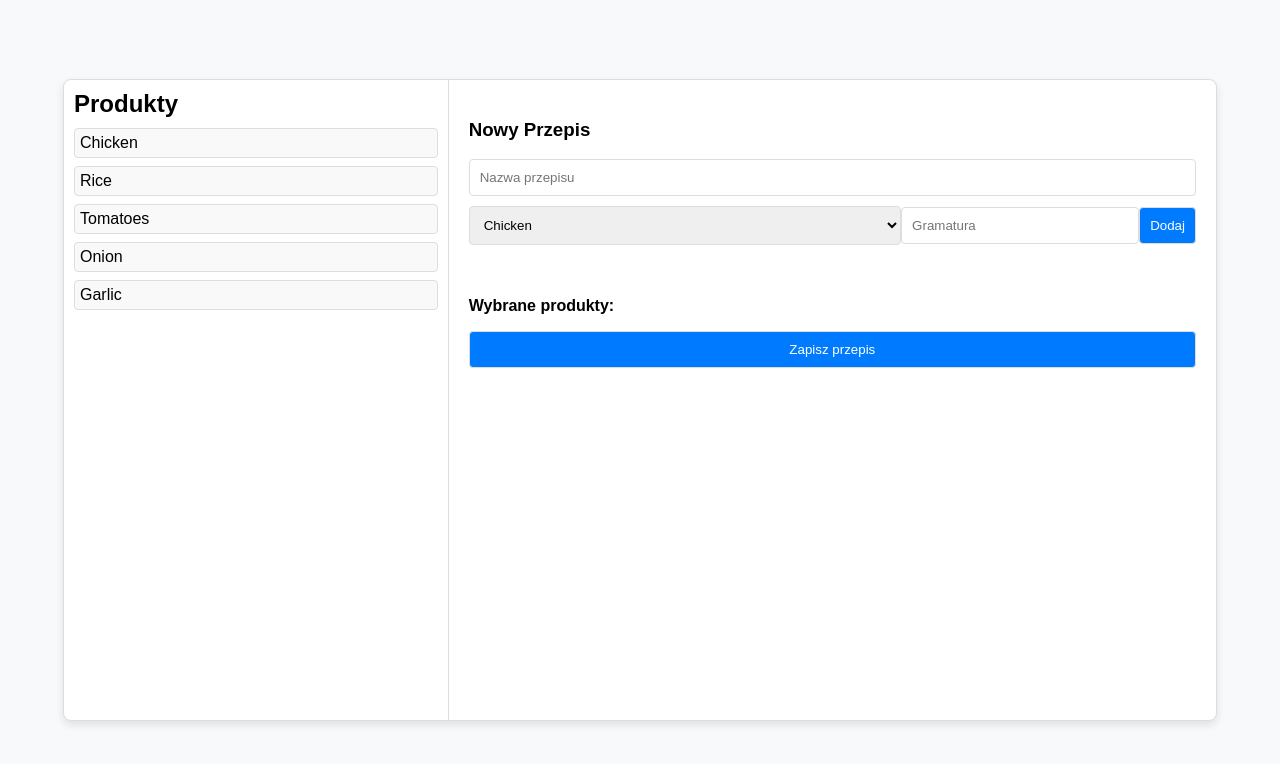
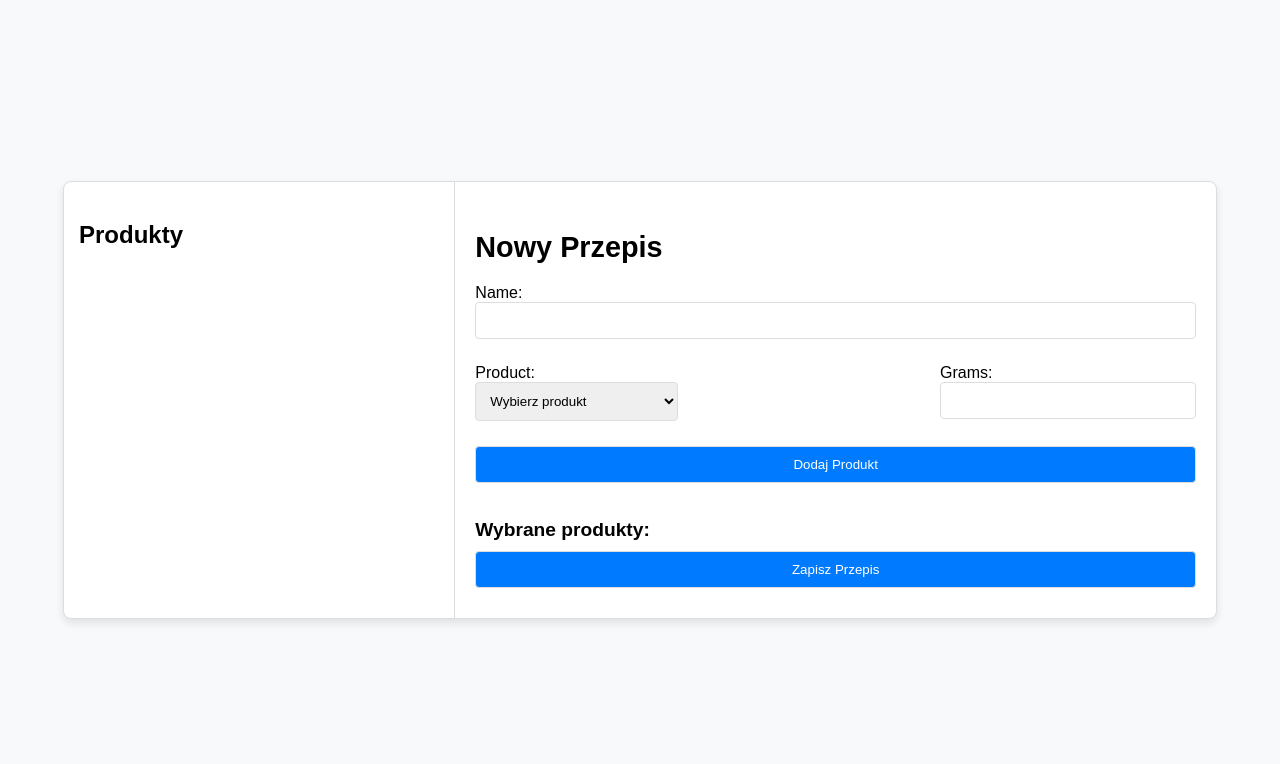
Before and after one commit to KubaWoj666/KcalApp, a Django app: page /add-recipe/ in a window 1280 px wide. Shown: the top 764 px of the page. Run offline with Django 4.2, Linux system fonts and the light colour scheme; data that the repository does not hold is empty; parts of the project's set-up code (start-up, migrations or seed data) failed here and were passed over; some libraries are stand-ins or nearby versions.

Commit message:
Adding recipes and products, as well as deleting products from a recipe using AJAX, is working properly.

```diff
--- a/core/forms.py
+++ b/core/forms.py
@@ -1,12 +1,20 @@
 from django import forms
-from .models import Product, RecipeProduct
+from .models import Product, RecipeProduct, Recipe
 
 class ProductForm(forms.ModelForm):
     class Meta:
         model = Product
         exclude = ["id"]
 
+
+
 class RecipeProductForm(forms.ModelForm):
+    name = forms.CharField(max_length=150)
+    product = forms.ModelChoiceField(
+        queryset=Product.objects.all(),
+        empty_label="Wybierz produkt",  # Tekst placeholdera
+        widget=forms.Select(attrs={"class": "form-control border-primary"})
+    )
     class Meta:
         model = RecipeProduct
-        exclude = ["id"]
+        fields = ["name", "product", "grams"]
--- a/core/urls.py
+++ b/core/urls.py
@@ -5,5 +5,6 @@ urlpatterns = [
     path("", views.home_view, name="home"),
     path("recipe-detail/<int:pk>", views.recipe_detail, name="recipe_detail"),
     path("add-product/", views.add_and_fetch_product, name="add_product"),
-    path("add-recipe/", views.add_recipe, name="add_recipe")
+    path("add-recipe/", views.add_recipe, name="add_recipe"),
+    path("delete-from-product-list/", views.delete_from_product_list, name="delete_from_product_list")
 ]
--- a/core/views.py
+++ b/core/views.py
@@ -1,11 +1,18 @@
 from django.shortcuts import render, redirect
-from django.http import Http404
+from django.http import Http404, JsonResponse
+from django.shortcuts import get_object_or_404
 
 from .models import Product, Recipe, RecipeProduct
 from .forms import ProductForm, RecipeProductForm
 
+def is_ajax(request):
+    return request.META.get('HTTP_X_REQUESTED_WITH') == 'XMLHttpRequest'
+
+
 def home_view(request):
     recipes = Recipe.objects.all()
+    request.session.pop("current_recipe_id", None)
+
     context = {
         "recipes": recipes
     }
@@ -54,9 +61,6 @@ def recipe_detail(request, pk):
         print(f"Error fetching products {e}")
 
     products = RecipeProduct.objects.filter(recipe=recipe)
-    print(f"DUPA {products}" )
-
-
 
     context = {
         "recipe": recipe,
@@ -69,9 +73,61 @@ def recipe_detail(request, pk):
 
 def add_recipe(request):
     form = RecipeProductForm()
+    data = {}
+
+    try:
+        products = Product.objects.all().order_by("name")
+    except Exception as e:
+        products = []
+        print(f"Error fetching products {e}")
+
+    if is_ajax:
+        form = RecipeProductForm(request.POST or None)
+        action = request.POST.get("action")
+        if form.is_valid():
+            recipe_name = form.cleaned_data.get("name")
+            recipe_id = request.session.get("current_recipe_id")
+            if not recipe_id:
+
+                recipe = Recipe.objects.create(name=recipe_name)
+                request.session["current_recipe_id"] = recipe.id
+            else:
+                recipe = get_object_or_404(Recipe, id=recipe_id)
+
+            if action == "add_products":
+                print(action)
+                product = form.cleaned_data.get("product")
+                grams = form.cleaned_data.get("grams")
+                RecipeProduct.objects.create(recipe=recipe, product=product, grams=grams)
+
+                data["recipe_name"] = recipe_name
+                data["product"] = product.name
+                data["grams"] = grams
+
+
+            return JsonResponse(data)
+
 
     context = {
         "form": form,
+        "products": products
     }
 
     return render(request, "core/add_recipe.html", context)
+
+
+def delete_from_product_list(request):
+
+    if is_ajax:
+        recipe_name = request.POST.get("recipe-name")
+        product = request.POST.get("product")
+        grams = request.POST.get("grams")
+
+        recipe = get_object_or_404(Recipe, name=recipe_name)
+        product = get_object_or_404(Product, name=product)
+        product_to_delete = RecipeProduct.objects.get(recipe=recipe, product=product, grams=grams)
+        product_to_delete.delete()
+
+        return JsonResponse({"success": True})
+
+    return JsonResponse({"success": False}, status=400)
--- /dev/null
+++ b/static/js/add_recipe.js
@@ -0,0 +1,95 @@
+document.addEventListener("DOMContentLoaded", function () {
+    const recipeForm = document.getElementById("recipe-form");
+    if (!recipeForm) {
+        console.error("❌ Nie znaleziono formularza recipeForm!");
+        return;
+    }
+
+    const csrf = recipeForm.querySelector("[name='csrfmiddlewaretoken']");
+    const recipeNameInput = document.getElementById("id_name");
+    const productSelectInput = document.getElementById("id_product");
+    const gramsInput = document.getElementById("id_grams");
+    const selectedProductsList = document.getElementById("selected-products-list");
+
+    const url = "http://127.0.0.1:8000/add-recipe/";
+
+    recipeForm.addEventListener("submit", function (e) {
+        e.preventDefault(); // ZATRZYMAJ PRZEŁADOWANIE STRONY
+
+        const clickedButton = document.activeElement;
+        const actionValue = clickedButton.value;
+
+        const fd = new FormData();
+        fd.append("csrfmiddlewaretoken", csrf.value);
+        fd.append("name", recipeNameInput.value);
+        fd.append("product", productSelectInput.value);
+        fd.append("grams", gramsInput.value);
+        fd.append("action", actionValue);
+
+        $.ajax({
+            type: "POST",
+            url: url,
+            data: fd,
+            success: function (response) {
+                const product = response.product;
+                const grams = response.grams;
+
+                if (product && grams) {
+                    const listItem = document.createElement("li");
+                    listItem.setAttribute("name", "selected-product");
+                    listItem.setAttribute("id", "prod-list");
+                    listItem.textContent = `${product} - ${grams}g`;
+
+                    listItem.innerHTML += `
+                        <form method="post" name="delete-form" action="/delete-from-product-list/">
+                            <input type="hidden" name="csrfmiddlewaretoken" value="${csrf.value}">
+                            <input type="hidden" name="recipe-name" value="${recipeNameInput.value}">
+                            <input type="hidden" name="product" value="${product}">
+                            <input type="hidden" name="grams" value="${grams}">
+                            <button name="action" type="submit" class="delete-button"><i class="fa-solid fa-x"></i></button>
+                        </form>`;
+                    selectedProductsList.appendChild(listItem);
+
+                    gramsInput.value = "";
+                } else {
+                    alert("Wybierz produkt i podaj gramaturę.");
+                }
+            },
+            error: function (jqXHR, textStatus, errorThrown) {
+                console.error("❌ Błąd:", textStatus);
+                console.error("Szczegóły:", errorThrown);
+            },
+            cache: false,
+            contentType: false,
+            processData: false,
+        });
+    });
+
+    // 🛠 Obsługa usuwania produktu – działa na dynamicznie dodanych elementach
+    document.getElementById("selected-products-list").addEventListener("click", function (e) {
+        if (e.target && e.target.closest(".delete-button")) {
+            e.preventDefault();
+
+            const form = e.target.closest("form");
+            if (!form) return;
+
+            const fd = new FormData(form);
+
+            $.ajax({
+                type: "POST",
+                url: "/delete-from-product-list/",
+                data: fd,
+                success: function (response) {
+                    form.closest("li").remove();
+                },
+                error: function (jqXHR, textStatus, errorThrown) {
+                    console.error("❌ Błąd:", textStatus);
+                    console.error("Szczegóły:", errorThrown);
+                },
+                cache: false,
+                contentType: false,
+                processData: false,
+            });
+        }
+    });
+});
--- a/templates/core/add_recipe.html
+++ b/templates/core/add_recipe.html
@@ -1,10 +1,14 @@
-
+{% load widget_tweaks %}
+{% load static %}
 <!DOCTYPE html>
 <html lang="en">
 <head>
     <meta charset="UTF-8">
     <meta name="viewport" content="width=device-width, initial-scale=1.0">
     <title>Create Recipe</title>
+    <script src="https://code.jquery.com/jquery-3.6.4.min.js"></script>
+    <script src="https://kit.fontawesome.com/0645c31385.js" crossorigin="anonymous"></script>
+
     <style>
         body {
             font-family: Arial, sans-serif;
@@ -20,24 +24,25 @@
         .container {
             display: flex;
             width: 90%;
-            height: 80%;
+            max-width: 1200px;
+            height: auto;
             border: 1px solid #ddd;
             border-radius: 8px;
             background-color: #fff;
             box-shadow: 0 4px 8px rgba(0, 0, 0, 0.1);
+            overflow: hidden;
         }
 
         .product-list {
             flex: 1;
             border-right: 1px solid #ddd;
+            padding: 15px;
             overflow-y: auto;
-            padding: 10px;
         }
 
         .product-list h3 {
-            margin: 0;
-            margin-bottom: 10px;
             font-size: 1.5em;
+            margin-bottom: 15px;
         }
 
         .product-list ul {
@@ -47,18 +52,19 @@
         }
 
         .product-list li {
-            margin-bottom: 8px;
-            padding: 5px;
+            padding: 8px 12px;
+            margin-bottom: 10px;
             border: 1px solid #ddd;
             border-radius: 4px;
             background-color: #f9f9f9;
             display: flex;
             justify-content: space-between;
             align-items: center;
+            transition: background-color 0.2s;
         }
 
         .product-list li:hover {
-            background-color: #f0f0f0;
+            background-color: #e9ecef;
             cursor: pointer;
         }
 
@@ -67,27 +73,42 @@
             padding: 20px;
         }
 
-        .form-container form {
-            display: flex;
-            flex-direction: column;
+        .form-container h3 {
+            font-size: 1.8em;
+            margin-bottom: 20px;
+        }
+
+        .form-group {
+            margin-bottom: 15px;
         }
 
         .form-container input,
         .form-container select,
-        .form-container button {
+        .form-container .button {
+            width: 100%;
+            padding: 10px;
             margin-bottom: 10px;
-            padding: 10px;
             border: 1px solid #ddd;
             border-radius: 4px;
+            box-sizing: border-box;
         }
 
-        .form-container button {
+        .products_and_grams{
+            display: flex;
+            justify-content: space-between;
+        }
+
+        #product-select{
+            width: 60%
+        }
+
+        .form-container .button {
             background-color: #007bff;
             color: white;
             cursor: pointer;
         }
 
-        .form-container button:hover {
+        .form-container .button:hover {
             background-color: #0056b3;
         }
 
@@ -97,12 +118,9 @@
             align-items: center;
         }
 
+        .product-input select,
         .product-input input {
-            width: 30%;
-        }
-
-        .product-input select {
-            width: 60%;
+            width: 45%;
         }
 
         .selected-products {
@@ -110,8 +128,70 @@
         }
 
         .selected-products h4 {
+            font-size: 1.2em;
             margin-bottom: 10px;
         }
+
+        .selected-products ul {
+            list-style: none;
+            padding: 0;
+            margin: 0;
+        }
+
+        .selected-products li {
+            padding: 0px 12px;
+            margin-bottom: 5px;
+            border: 1px solid #ddd;
+            border-radius: 4px;
+            background-color: #f9f9f9;
+        }
+
+        /* Lista produktów wybranych do przepisu */
+#selected-products-list {
+    list-style: none; /* Usuń kropki listy */
+    padding: 0;
+    margin: 0;
+}
+
+#selected-products-list li {
+    display: flex; /* Flexbox dla wyrównania elementów */
+    justify-content: space-between; /* Tekst po lewej, przycisk po prawej */
+    align-items: center;
+    border: 1px solid #ddd; /* Obwódka elementu */
+    border-radius: 4px; /* Zaokrąglone rogi */
+    background-color: #f9f9f9; /* Tło elementu */
+    margin-bottom: 10px; /* Odstęp między elementami */
+    padding: 8px; /* Wewnętrzny odstęp */
+    transition: background-color 0.2s; /* Płynny efekt przy najechaniu */
+}
+
+/* Efekt hover dla elementów listy */
+#selected-products-list li:hover {
+    background-color: #f0f0f0; /* Jaśniejsze tło */
+}
+
+/* Stylizacja przycisku usuwania */
+.delete-button {
+    background-color: #ddd;
+    background: none; /* Bez tła */
+    border: none; /* Bez obramowania */
+    color: red; /* Kolor tekstu/ikony */
+    font-size: 1.2em; /* Rozmiar tekstu/ikony */
+    cursor: pointer; /* Zmiana kursora na wskaźnik */
+    transition: color 0.2s; /* Płynna zmiana koloru przy najechaniu */
+    display: flex; /* Wyśrodkowanie ikony wewnątrz przycisku */
+    align-items: center;
+    justify-content: center;
+    width: 30px;
+    height: 30px;
+    padding: 0;
+}
+
+/* Efekt hover dla przycisku usuwania */
+.delete-button:hover {
+    color: darkred; /* Ciemniejszy czerwony przy najechaniu */
+}
+
     </style>
 </head>
 <body>
@@ -120,101 +200,53 @@
         <div class="product-list">
             <h3>Produkty</h3>
             <ul>
-                <li>Chicken</li>
-                <li>Rice</li>
-                <li>Tomatoes</li>
-                <li>Onion</li>
-                <li>Garlic</li>
+                {% for product in products %}
+                <li>{{ product.name }}</li>
+                {% endfor %}
             </ul>
         </div>
 
         <!-- Formularz -->
         <div class="form-container">
             <h3>Nowy Przepis</h3>
-            <form method="post" id="recipe-form">
-                <input type="text" name="recipe_name" placeholder="Nazwa przepisu" required>
-
-                <div class="product-input">
-                    <select id="product-select">
-                        <option value="Chicken">Chicken</option>
-                        <option value="Rice">Rice</option>
-                        <option value="Tomatoes">Tomatoes</option>
-                        <option value="Onion">Onion</option>
-                        <option value="Garlic">Garlic</option>
-                    </select>
-                    <input type="number" name="grams" placeholder="Gramatura" required>
-                    <button type="button" id="add-product">Dodaj</button>
+            <form method="post" id="recipe-form" >
+                {% csrf_token %}
+                <div id="name"  class="form-group " {% if field.errors %} errors {% endif %} >
+                    <label > {{ form.name.label_tag }}</label>
+                    {{ form.name.errors }}
+                    {% render_field form.name class="form-control border-primary"  name="name" id="id_name"%}
                 </div>
 
-                <div class="selected-products">
-                    <h4>Wybrane produkty:</h4>
-                    <ul id="selected-products-list"></ul>
+                <div class="products_and_grams">
+                    <div  id="product" class="form-group" {% if field.errors %} errors {% endif %} >
+                        <label > {{ form.product.label_tag }}</label>
+                        {{ form.product.errors }}
+                        {% render_field form.product class="form-control border-primary"  name="product" id="id_product"%}
+                    </div>
+                    <div  id="grams" class="form-group " {% if field.errors %} errors {% endif %} >
+                        <label > {{ form.grams.label_tag }}</label>
+                        {{ form.grams.errors }}
+                        {% render_field form.grams class="form-control border-primary"  name="grams" id="id_grams"%}
+                    </div>
                 </div>
 
-                <button type="submit">Zapisz przepis</button>
+                <button type="submit" name="action" class="button" id="add-product" value="add_products">Dodaj Produkt</button>
+
+                <div  class="selected-products">
+                    <h4>Wybrane produkty:</h4>
+                    <ul  id="selected-products-list"></ul>
+                </div>
+
             </form>
+            <a href="{% url 'home' %}"><button type="submit" id="save-recipe"  class="button" value="save">Zapisz Przepis</button></a>
+
         </div>
     </div>
 
+    <script src="{% static 'js/add_recipe.js' %}"></script>
     <script>
-        document.getElementById("add-product").addEventListener("click", function () {
-            const productSelect = document.getElementById("product-select");
-            const gramsInput = document.querySelector("input[name='grams']");
-            const selectedProductsList = document.getElementById("selected-products-list");
-
-            const product = productSelect.value;
-            const grams = gramsInput.value;
-
-            if (product && grams) {
-                const listItem = document.createElement("li");
-                listItem.textContent = `${product} - ${grams}g`;
-                selectedProductsList.appendChild(listItem);
-
-                // Resetujemy wartość gramatury
-                gramsInput.value = "";
-            } else {
-                alert("Wybierz produkt i podaj gramaturę.");
-            }
-        });
+        document.body.addEventListener('htmx:configRequest', function(evt) {
+          evt.detail.headers['X-CSRFToken'] = '{{csrf_token}}';
+      });
     </script>
-</body>
-</html>
-
-
-<!-- {% extends '_base.html' %}
-{% load static %}
-{% load widget_tweaks %}
-
-
-{% block css %}
-    <link rel="stylesheet" href="{% static 'css/add_product.css' %}">
-{% endblock css %}
-
-
-
-{% block content %}
-<form method="post">
-    {% csrf_token %}
-    <div  id="recipe" class="form-group " {% if field.errors %} errors {% endif %} >
-            <label > {{ form.recipe.label_tag }}</label>
-            {{ form.recipe.errors }}
-            {% render_field form.recipe class="form-control border-primary"  name="recipe" id="id_recipe"%}
-    </div>
-    <div  id="product" class="form-group " {% if field.errors %} errors {% endif %} >
-        <label > {{ form.product.label_tag }}</label>
-        {{ form.product.errors }}
-        {% render_field form.product class="form-control border-primary"  name="product" id="id_product"%}
-    </div>
-    <div  id="grams" class="form-group " {% if field.errors %} errors {% endif %} >
-        <label > {{ form.grams.label_tag }}</label>
-        {{ form.grams.errors }}
-        {% render_field form.grams class="form-control border-primary"  name="grams" id="id_grams"%}
-    </div>
-    <div class="form-buttons">
-        <button type="submit" id="save" name="save" value="save" class="btn btn-success">Save</button>
-        <button type="submit" id="save" name="save" value="save_add_another" class="btn btn-primary">Save and Add Another</button>
-    </div>
-
-</form>
-{% endblock content %}
-     -->
+</body
```
Also changed, not shown: core/models.py (+15 -9 lines), templates/core/add_product.html (+3 -17 lines), templates/core/partials/product_list.html (added, +16 -0 lines), core/migrations/0001_initial.py, core/migrations/0002_alter_product_carbs_alter_product_fat_and_more.py (deleted), core/migrations/0002_alter_recipeproduct_product.py (added), core/migrations/0003_alter_product_carbs_alter_product_fat_and_more.py (deleted), core/migrations/0004_alter_product_name.py (deleted), core/migrations/0005_recipe_recipeproduct_recipe_products.py (deleted).
